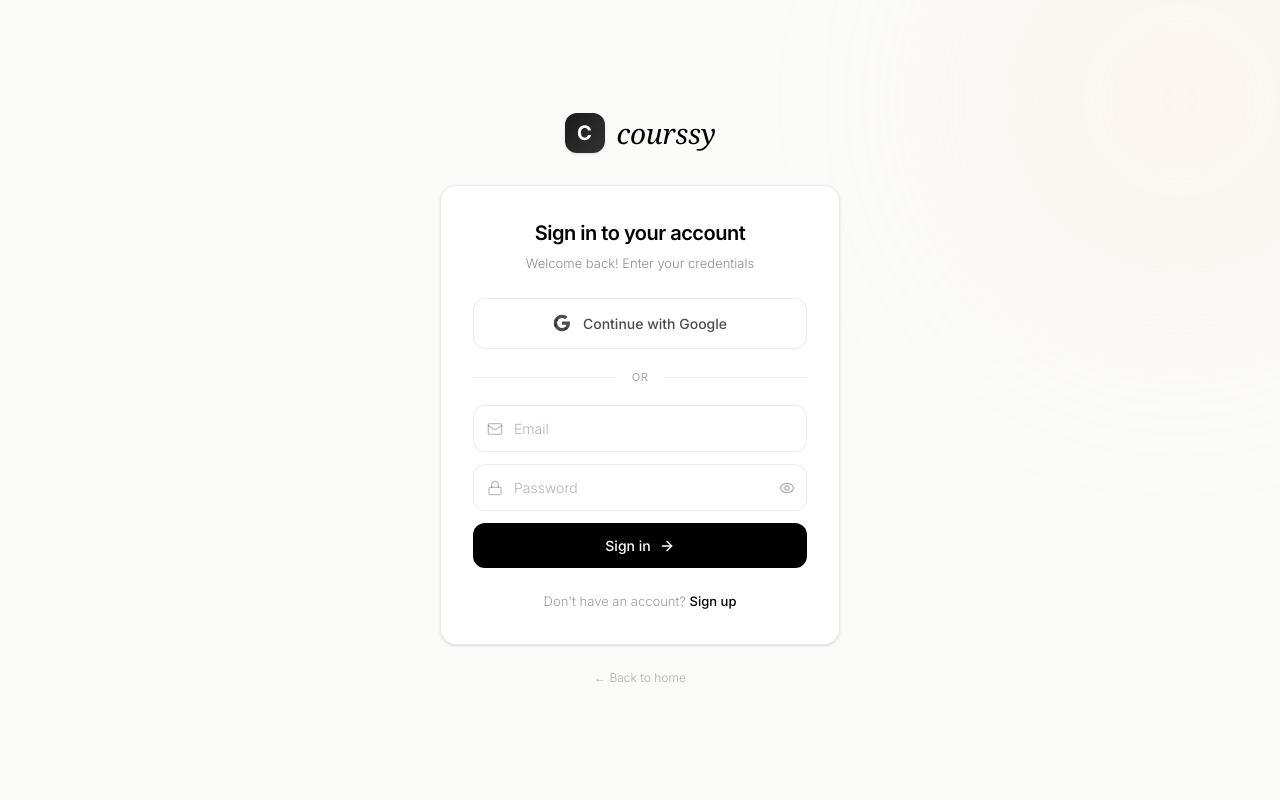
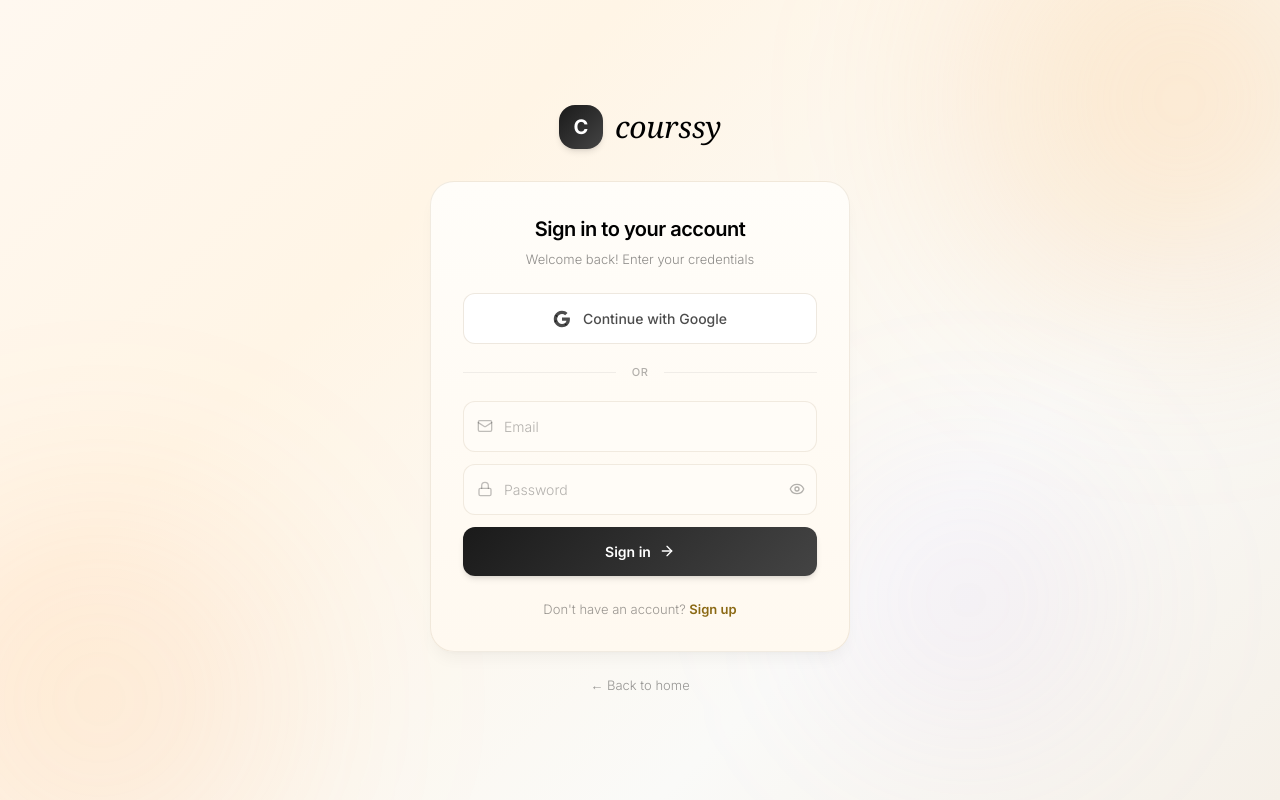
Before and after one commit to Marcuss-ops/Courser, a Next.js app: page /login in a window 1280 px wide. Built offline with nearby package versions, Linux system fonts and the light colour scheme; no server answers; a web font is replaced by a local one.

Commit message:
style(auth): warmer, more vivid login page with cream card and gradient accents

```diff
--- a/src/components/auth/auth-form.tsx
+++ b/src/components/auth/auth-form.tsx
@@ -114,39 +114,58 @@ export function AuthForm({ lang }: AuthFormProps) {
   const isSignup = mode === "signup";
 
   return (
-    <div className="min-h-screen bg-[#FAFAF8] text-black font-sans flex items-center justify-center p-6">
-      {/* Subtle gradient orb */}
+    <div className="min-h-screen text-black font-sans flex items-center justify-center p-6 relative overflow-hidden" style={{ background: "linear-gradient(135deg, #FFF8F0 0%, #FFF5E6 30%, #FAFAF8 70%, #F5F0E8 100%)" }}>
+      {/* Warm accent orb top-right */}
+      <div
+        className="fixed w-[600px] h-[600px] rounded-full pointer-events-none"
+        style={{
+          background: "radial-gradient(circle, rgba(255, 200, 130, 0.35) 0%, rgba(255, 170, 80, 0.15) 40%, transparent 70%)",
+          top: "-200px",
+          right: "-200px",
+          filter: "blur(80px)",
+        }}
+      />
+      {/* Warm accent orb bottom-left */}
       <div
         className="fixed w-[500px] h-[500px] rounded-full pointer-events-none"
         style={{
-          background:
-            "radial-gradient(circle, rgba(255, 230, 210, 0.4) 0%, transparent 70%)",
-          top: "-150px",
-          right: "-150px",
+          background: "radial-gradient(circle, rgba(255, 180, 100, 0.2) 0%, rgba(255, 140, 60, 0.1) 40%, transparent 70%)",
+          bottom: "-150px",
+          left: "-150px",
           filter: "blur(100px)",
         }}
       />
+      {/* Soft violet accent orb */}
+      <div
+        className="fixed w-[400px] h-[400px] rounded-full pointer-events-none"
+        style={{
+          background: "radial-gradient(circle, rgba(200, 170, 255, 0.15) 0%, transparent 70%)",
+          top: "50%",
+          left: "60%",
+          filter: "blur(80px)",
+        }}
+      />
 
-      <div className="relative w-full max-w-[400px]">
+      <div className="relative w-full max-w-[420px]">
         {/* Brand */}
         <div className="text-center mb-8">
           <Link href="/" className="inline-flex items-center gap-3 group">
             <div
-              className="w-10 h-10 rounded-xl flex items-center justify-center font-bold text-xl text-white shadow-sm"
+              className="w-11 h-11 rounded-2xl flex items-center justify-center font-bold text-xl text-white shadow-md transition-all group-hover:shadow-lg group-hover:scale-105"
               style={{
-                background: "linear-gradient(135deg, #1a1a1a 0%, #333 100%)",
+                background: "linear-gradient(135deg, #1a1a1a 0%, #444 100%)",
               }}
             >
               C
             </div>
-            <span className="font-serif italic text-[28px] leading-none tracking-[-0.2px]">
+            <span className="font-serif italic text-[30px] leading-none tracking-[-0.2px]">
               courssy
             </span>
           </Link>
         </div>
 
-        {/* Card */}
-        <div className="bg-white p-8 rounded-2xl border border-black/[0.08] shadow-sm">
+        {/* Card — warm cream */}
+        <div className="p-8 rounded-3xl shadow-lg shadow-black/[0.04]" style={{ background: "linear-gradient(180deg, #FFFDF9 0%, #FFF9F0 100%)", border: "1px solid rgba(200, 180, 150, 0.25)" }}>
           {/* Title */}
           <div className="text-center mb-6">
             <h1 className="text-[20px] font-semibold tracking-tight text-black">
@@ -172,7 +191,7 @@ export function AuthForm({ lang }: AuthFormProps) {
           {/* Google OAuth button */}
           <button
             onClick={handleGoogleLogin}
-            className="w-full py-3.5 bg-white rounded-xl text-[14px] font-medium text-black/70 hover:text-black hover:bg-gray-50 transition-all flex items-center justify-center gap-3 border border-black/[0.08] hover:border-black/20 mb-5"
+            className="w-full py-3.5 rounded-xl text-[14px] font-medium text-black/70 hover:text-black transition-all flex items-center justify-center gap-3 hover:shadow-sm mb-5" style={{ background: "#FFFFFF", border: "1px solid rgba(200, 180, 150, 0.3)" }}
           >
             <svg className="w-[18px] h-[18px]" viewBox="0 0 24 24">
               <path
@@ -218,7 +237,7 @@ export function AuthForm({ lang }: AuthFormProps) {
                 placeholder={t.email}
                 required
                 autoComplete="email"
-                className="w-full pl-10 pr-4 py-3 bg-white border border-black/[0.08] rounded-xl text-[14px] font-light text-black placeholder:text-black/30 focus:outline-none focus:border-black/20 focus:ring-1 focus:ring-black/[0.06] transition-all"
+                className="w-full pl-10 pr-4 py-3.5 rounded-xl text-[14px] font-light text-black placeholder:text-black/30 focus:outline-none focus:ring-2 transition-all" style={{ background: "#FFFCF7", border: "1px solid rgba(200, 180, 150, 0.25)", "--tw-ring-color": "rgba(200, 160, 80, 0.2)" } as React.CSSProperties}
               />
             </div>
             <div className="relative">
@@ -231,7 +250,7 @@ export function AuthForm({ lang }: AuthFormProps) {
                 required
                 minLength={6}
                 autoComplete={isSignup ? "new-password" : "current-password"}
-                className="w-full pl-10 pr-10 py-3 bg-white border border-black/[0.08] rounded-xl text-[14px] font-light text-black placeholder:text-black/30 focus:outline-none focus:border-black/20 focus:ring-1 focus:ring-black/[0.06] transition-all"
+                className="w-full pl-10 pr-10 py-3.5 rounded-xl text-[14px] font-light text-black placeholder:text-black/30 focus:outline-none focus:ring-2 transition-all" style={{ background: "#FFFCF7", border: "1px solid rgba(200, 180, 150, 0.25)", "--tw-ring-color": "rgba(200, 160, 80, 0.2)" } as React.CSSProperties}
               />
               <button
                 type="button"
@@ -249,7 +268,7 @@ export function AuthForm({ lang }: AuthFormProps) {
             <button
               type="submit"
               disabled={loading}
-              className="w-full py-3 bg-black hover:bg-black/90 text-white rounded-xl text-[14px] font-medium transition-all flex items-center justify-center gap-2 disabled:opacity-50 mt-2"
+              className="w-full py-3.5 text-white rounded-xl text-[14px] font-semibold transition-all flex items-center justify-center gap-2 disabled:opacity-50 mt-2 shadow-md hover:shadow-lg hover:brightness-110" style={{ background: "linear-gradient(135deg, #1a1a1a 0%, #444 100%)" }}
             >
               {loading ? (
                 <Loader2 className="w-4 h-4 animate-spin" />
@@ -271,7 +290,7 @@ export function AuthForm({ lang }: AuthFormProps) {
                 setError("");
                 setSuccess("");
               }}
-              className="text-black font-medium hover:underline underline-offset-2 transition-colors"
+              className="font-semibold hover:underline underline-offset-2 transition-colors" style={{ color: "#8B6914" }}
             >
               {isSignup ? t.login : t.register}
             </button>
@@ -279,8 +298,8 @@ export function AuthForm({ lang }: AuthFormProps) {
         </div>
 
         {/* Back link */}
-        <p className="mt-6 text-center text-[12px] text-black/30 font-light">
-          <Link href="/" className="hover:text-black/50 transition-colors">
+        <p className="mt-6 text-center text-[13px] text-black/40 font-light">
+          <Link href="/" className="hover:text-black/60 transition-colors">
             ← {t.backToHome}
           </Link>
         </p>
```
